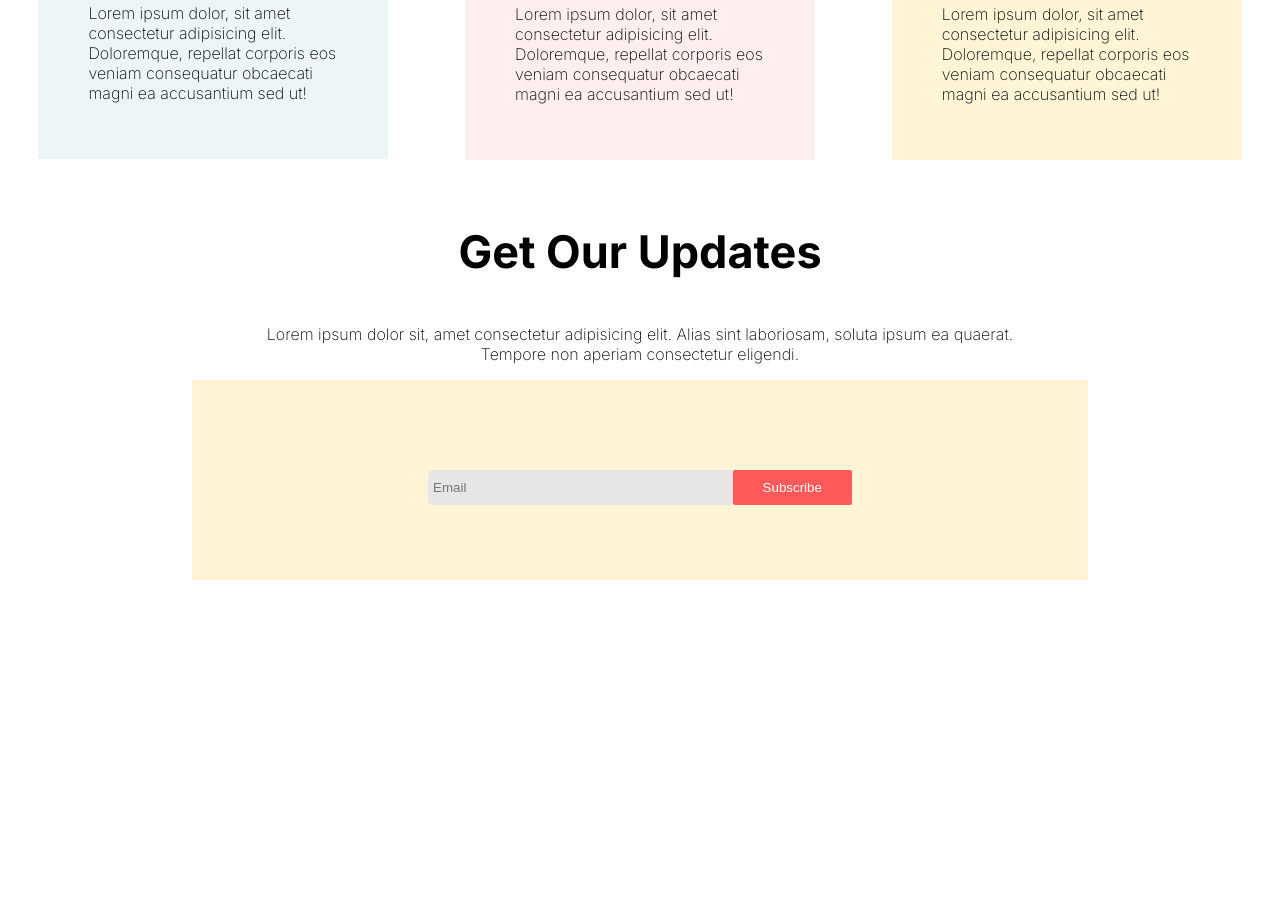
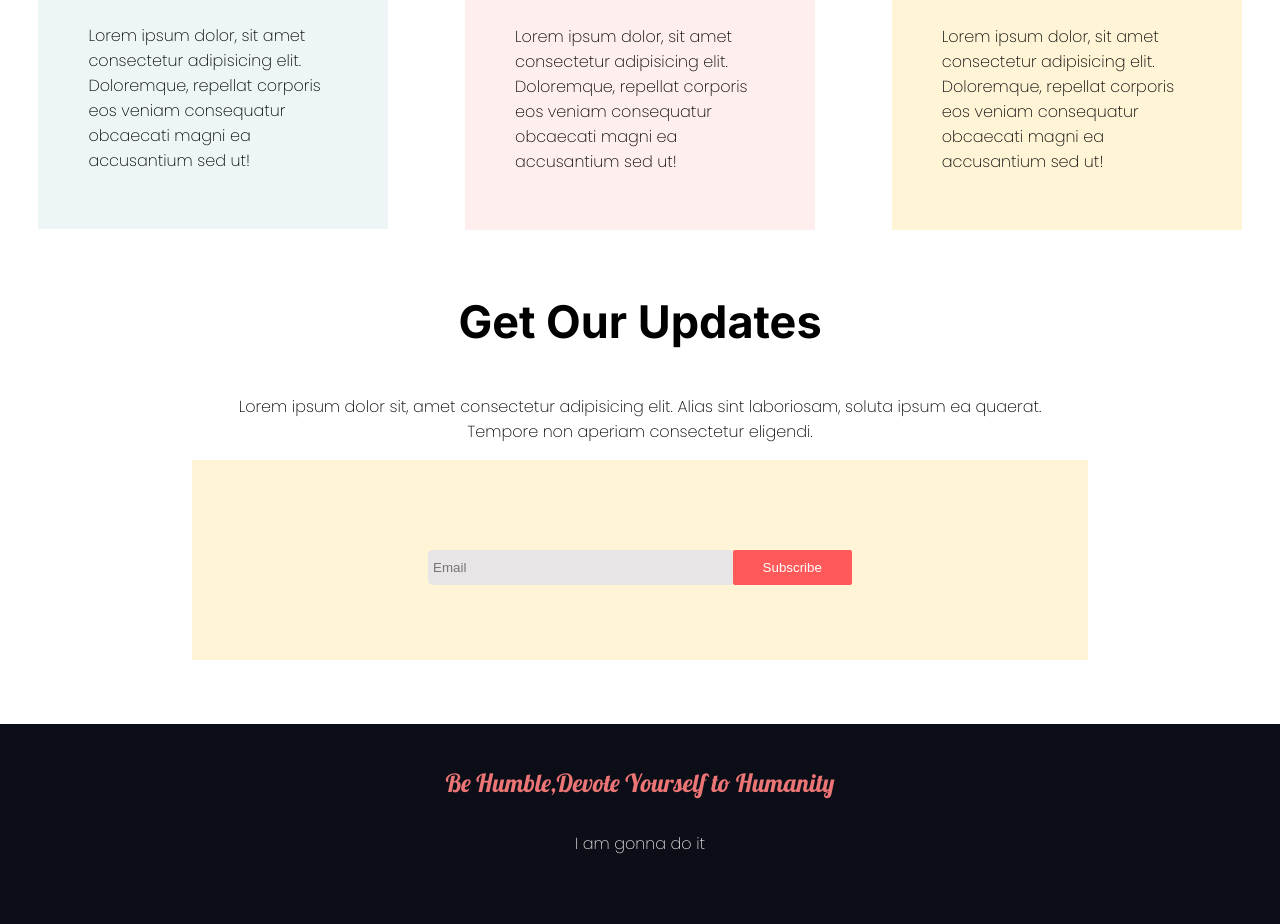
Before and after one commit to sartajdev007/donation-site, a plain HTML site: page index.html in a window 1280 px wide. Shown: the part 1606-2530 px from the top of the page. Before the commit the page ends 2186 px from the top, so only its background shows below. Drawn offline with Linux system fonts and the light colour scheme.

Commit message:
new edit

```diff
--- a/index.html
+++ b/index.html
@@ -9,7 +9,9 @@
     <link rel="stylesheet" href="style.css">
     <link rel="preconnect" href="https://fonts.googleapis.com">
     <link rel="preconnect" href="https://fonts.gstatic.com" crossorigin>
-    <link href="https://fonts.googleapis.com/css2?family=Inter:wght@100;200;600;700&display=swap" rel="stylesheet">
+    <link
+        href="https://fonts.googleapis.com/css2?family=Inter:wght@100;200;600;700&family=Lobster&family=Poppins:wght@200&display=swap"
+        rel="stylesheet">
 </head>
 
 <body>
@@ -22,6 +24,9 @@
         </div>
 
     </section>
+
+    <!-- banner section end -->
+
     <section class="donate-section">
         <h3>Donate Today</h3>
         <p>Lorem ipsum dolor sit, amet consectetur adipisicing elit. Alias sint laboriosam, soluta ipsum ea quaerat.<br>
@@ -52,6 +57,9 @@
             <a class="donate-button" target="_blank" href="http://www.google.com">Donate Now</a>
         </div>
     </section>
+
+    <!-- doante section end -->
+
     <section class="donate-plan">
         <h3>Our Donate Plan</h3>
         <p>Lorem ipsum dolor sit, amet consectetur adipisicing elit. Alias sint laboriosam, soluta ipsum ea quaerat.<br>
@@ -77,6 +85,9 @@
             </div>
         </div>
     </section>
+
+    <!-- donate plan section end -->
+
     <section class="updates">
         <h3>Get Our Updates</h3>
         <p>Lorem ipsum dolor sit, amet consectetur adipisicing elit. Alias sint laboriosam, soluta ipsum ea quaerat.<br>
@@ -91,6 +102,14 @@
             </div>
         </div>
     </section>
+    <!-- updates section end -->
 </body>
+<footer>
+    <div>
+        <h4>Be Humble,Devote Yourself to Humanity</h4>
+        <p>I am gonna do it</p>
+    </div>
+
+</footer>
 
 </html>
--- a/style.css
+++ b/style.css
@@ -1,6 +1,10 @@
 body {
     font-family: 'Inter', sans-serif;
     margin: 0 auto;
+}
+
+p {
+    font-family: 'Poppins', sans-serif;
 }
 
 h1 {
@@ -17,8 +21,10 @@ h4 {
     font-size: 25px;
 }
 
+/* banner style */
+
 .banner-section {
-    background-image: url(images/donation8.jpg);
+    background-image: url(images/donation13.jpg);
     background-repeat: no-repeat;
     position: relative;
     left: 0;
@@ -96,7 +102,7 @@ input[type=text] {
     margin-top: 10px;
 }
 
-/* Doanate Plan */
+/* Doanate Plan style */
 .donate-plan {
     text-align: center;
     margin-top: 5%;
@@ -172,3 +178,27 @@ input[type=button] {
     padding: 10px 30px;
     margin-left: -7px;
 }
+
+/* footer style */
+footer {
+    text-align: center;
+    margin-top: 5%;
+    margin-bottom: -2%;
+    background: #0B0D17;
+    width: 100%;
+    height: 200px;
+}
+
+footer div {
+    padding-top: 10px;
+}
+
+footer h4 {
+    font-family: 'Lobster', cursive;
+    font-weight: 400;
+    color: #eb7474;
+}
+
+footer p {
+    color: #e7e5e5;
+}
```
